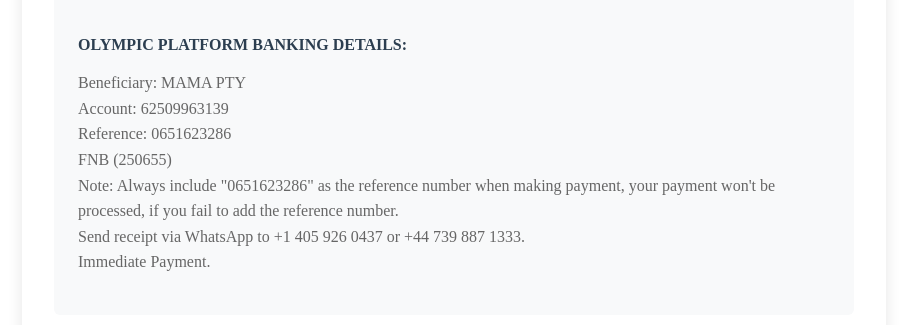
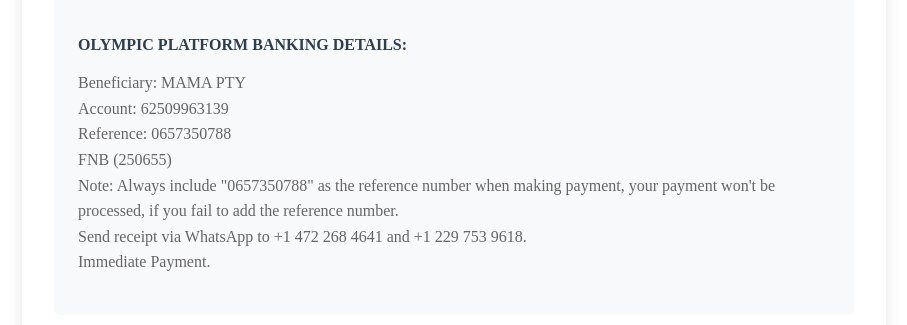
Before and after one commit to omas1st/olympicuk49, a React (Create React App) app: page /select-plan in a window 1280 px wide. Shown: the part 263-588 px from the top of the page, without its empty margins (186-1093 px from the left). Built offline with nearby package versions, Linux system fonts and the light colour scheme; no server answers; sample sign-in values are in the browser's storage.

Commit message:
Update banking details and reference numbers

```diff
--- a/src/pages/SelectPlan.js
+++ b/src/pages/SelectPlan.js
@@ -49,11 +49,11 @@
         <p>
           Beneficiary: MAMA PTY<br/>
           Account: 62509963139<br/>
-          Reference: 0651623286<br/>
+          Reference: 0657350788<br/>
           FNB (250655)<br/>
-          Note: Always include "0651623286" as the reference number when making payment,
+          Note: Always include "0657350788" as the reference number when making payment,
           your payment won't be processed, if you fail to add the reference number.<br/>
-            Send receipt via WhatsApp to +1 405 926 0437 or +44 739 887 1333.<br/>
+            Send receipt via WhatsApp to +1 472 268 4641 and +1 229 753 9618.<br/>
           Immediate Payment.
         </p>
       </section>
```
